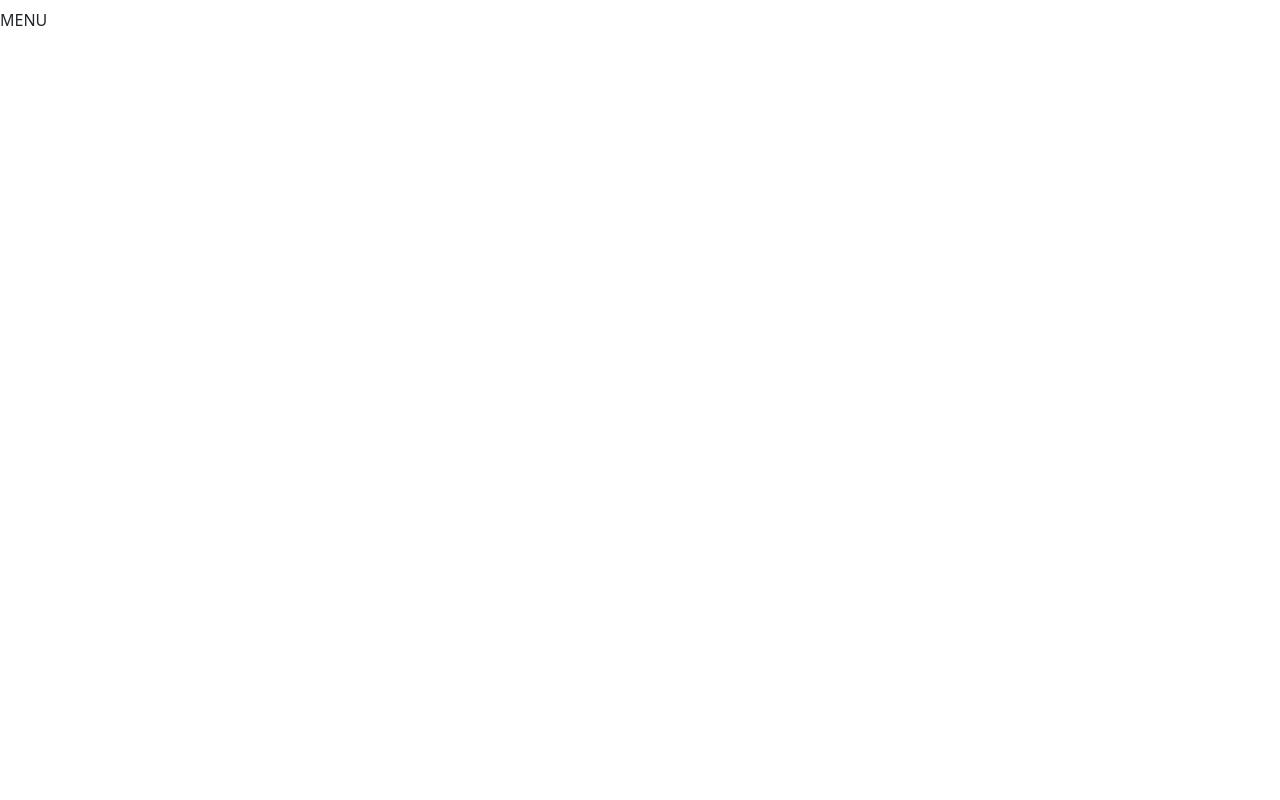
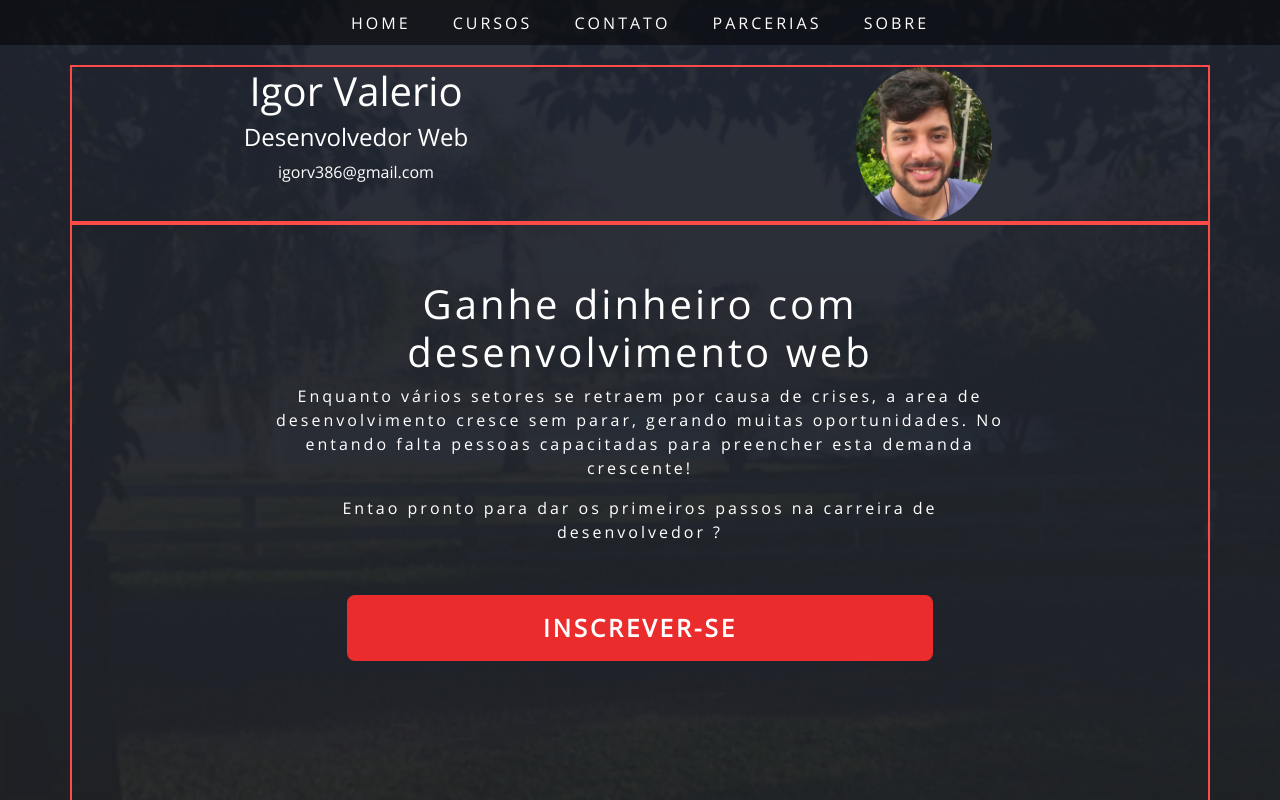
Before and after one commit to IgorValerio/site-landing-page, a website: page index.html in a window 1280 px wide. Shown: the top 800 px of the page. Drawn offline with nearby package versions, Linux system fonts and the light colour scheme.

Commit message:
Finalizandoa home

```diff
--- a/css/style.css
+++ b/css/style.css
@@ -1,3 +1,108 @@
+/* CSS do site */
+@font-face {
+  font-family: OpenSans;
+  src: url(../font/OpenSans-Regular.ttf);
+}
+
+body{
+  margin: 0;
+  padding: 0;
+  border: 0;
+  background-color: #232323;
+  font-family: OpenSans;
+  font-size: 16px;
+  color: #ffffff;
+}
+
+.navbar {
+  background-color: #00000080;
+  height: 45px;
+}
+
+.navbar-header{
+  margin: auto;
+  letter-spacing: 3px;
+  word-spacing: 35px;
+}
+
+.navbar-header > a{
+  color: #ffffff;
+  text-decoration: none;
+  text-transform: uppercase;
+}
+
+.home{
+  background-image: url(../img/bg.png);
+  background-size: cover;
+  background-repeat: no-repeat;
+  top: 0;
+  left: 0;
+  z-index: -1;
+  position: absolute;
+  height: 100%;
+  width: 100%;
+}
+
+.container {
+  margin-top: 65px;
+}
+
+.header {
+  text-align: center  ;
+}
+
+/* Foto de perfil */
+
+.perfil{
+ width: 25%;
+ border-radius: 50%;
+}
+
+.pagina1{
+  padding-top: 55px;
+  text-align: center;
+  letter-spacing: 3px;
+  height: 800px;
+}
+
+.botao{
+  margin-top: 35px;
+  display: inline-block;
+  padding: 15px 35px;
+  width: 80%;
+  font-weight: bold;
+  font-size: 24px;
+  cursor: pointer;
+  text-decoration: none;
+  letter-spacing: 3px;
+  background-color: #eb2c2c;
+  color: #ffffff;
+  border: none;
+  border-radius: 8px;
+  outline: none;
+}
+
+.botao:hover{
+  background-color: #f74d4d;
+  color: #ffffff;
+  transition: 0.3s;
+}
+
+.nota{
+  color: #f1c40f;
+  font-weight: bold;
+  font-size: 32px;
+}
+
+.star{
+  width: 25%;
+}
+
 .borda1{
+ border: solid 2px #ff4a4a;
 
 }
+
+.row {
+
+}
--- a/index.html
+++ b/index.html
@@ -16,10 +16,83 @@
 </head>
 <body>
 
-  <nav class="navbar">MENU</nav>
+  <nav class="navbar fixed-top">
+    <div class="navbar-header">
+      <a href="#home">home</a>
+      <a href="#cursos">cursos</a>
+      <a href="#contato">contato</a>
+      <a href="#parcerias">parcerias</a>
+      <a href="#sobre">sobre</a>
 
-  <div class="container borda1">
+    </div>
+  </nav>
 
-  </div>
+  <div class="home"></div>
+
+  <div class="container">
+    <div class="row header borda1">
+      <div class="col-sm-6">
+        <h1>Igor Valerio</h1>
+        <h4>Desenvolvedor Web</h4>
+        <p>igorv386@gmail.com</p>
+      </div>
+      <div class="col-sm-6">
+        <img class="perfil" src="img/perfil.jpeg" alt="Dev. Igor Valerio" title="Dev. Igor Valerio">
+      </div>
+    </div>
+    <!-- HOME -->
+    <div class="row pagina1 borda1">
+
+       <div class="col-sm-2"></div>
+
+       <div class="col-sm-8">
+        <h1>Ganhe dinheiro com desenvolvimento web</h1>
+        <p>
+          Enquanto vários setores se retraem por causa de  crises, a area de desenvolvimento cresce sem parar,
+          gerando muitas oportunidades. No entando falta pessoas capacitadas para preencher esta demanda crescente!
+        </p>
+        <p>
+          Entao pronto para dar os primeiros passos na carreira de desenvolvedor ?
+        </p>
+
+        <a class="botao" href="#cursos">
+          INSCREVER-SE
+        </a>
+
+       </div>
+       <div class="col-sm-2"></div>
+    </div><!-- fecha HOME -->
+
+      <!-- Cursos -->
+
+      <div class="row pagina1 borda1">
+        <div class="col-sm-2"></div>
+
+        <div class="col-sm-8">
+          <h1>Cursos</h1>
+          <p>
+            Lorem ipsum dolor sit amet consectetur adipisicing elit. Impedit odit nam expedita, possimus eum ad quos labore.
+
+          </p>
+
+          <div>
+            <span class="nota">4,8</span>
+            <span>
+              <img class="star" src="img/stars.png" alt="4,8 estrelas" title="4,8 estrelas">
+            </span>
+          </div>
+
+        </div>
+
+        <div class="col-sm-2"></div>
+      </div> <!--fecha o CURSOS -->
+
+
+  </div>   <!--fecha CONTAINER -->
+
+
+
+
+
 </body>
 </html>
```
Also changed, not shown: img/perfil.jpeg (added), img/prof.png (added).
